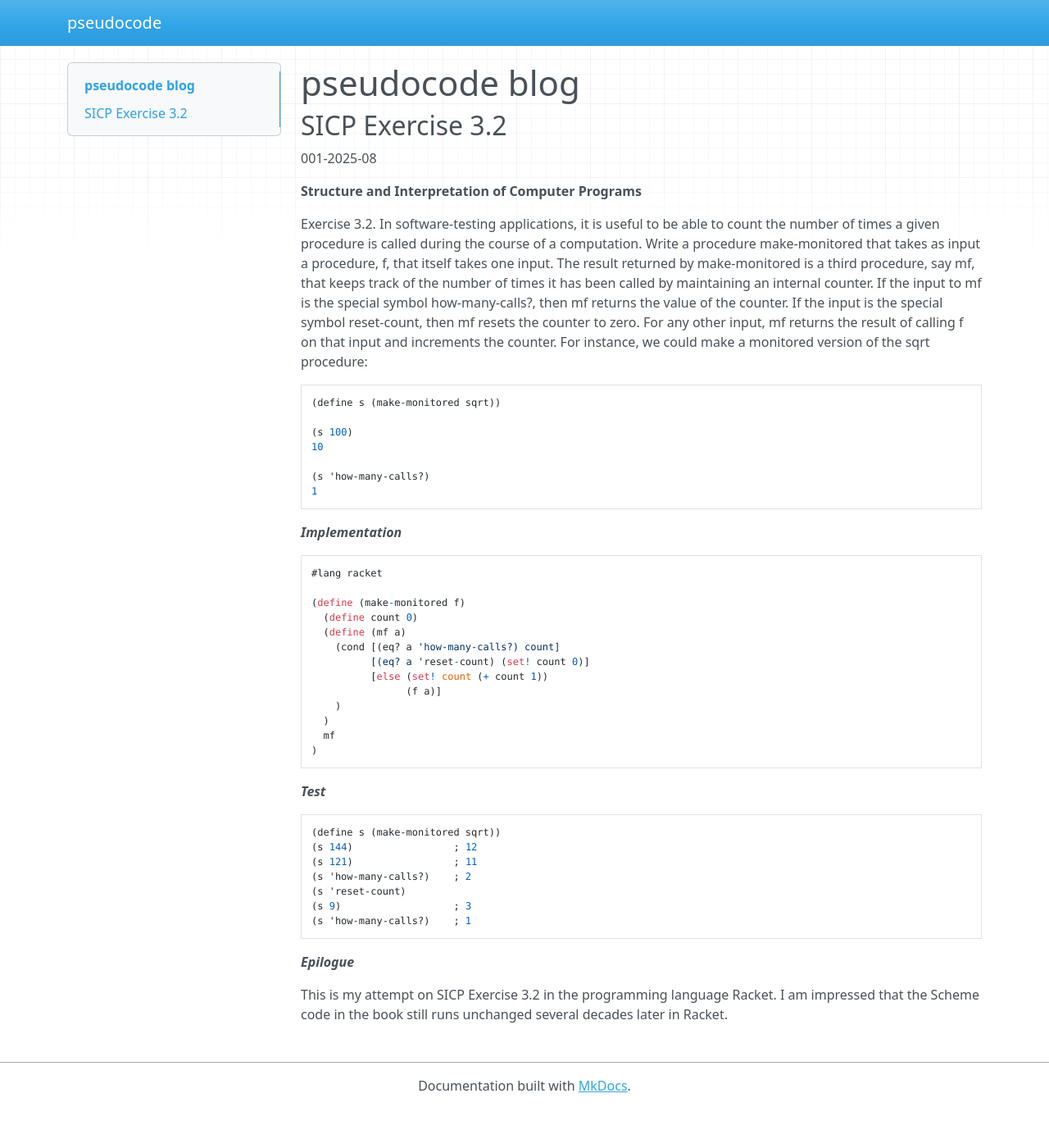
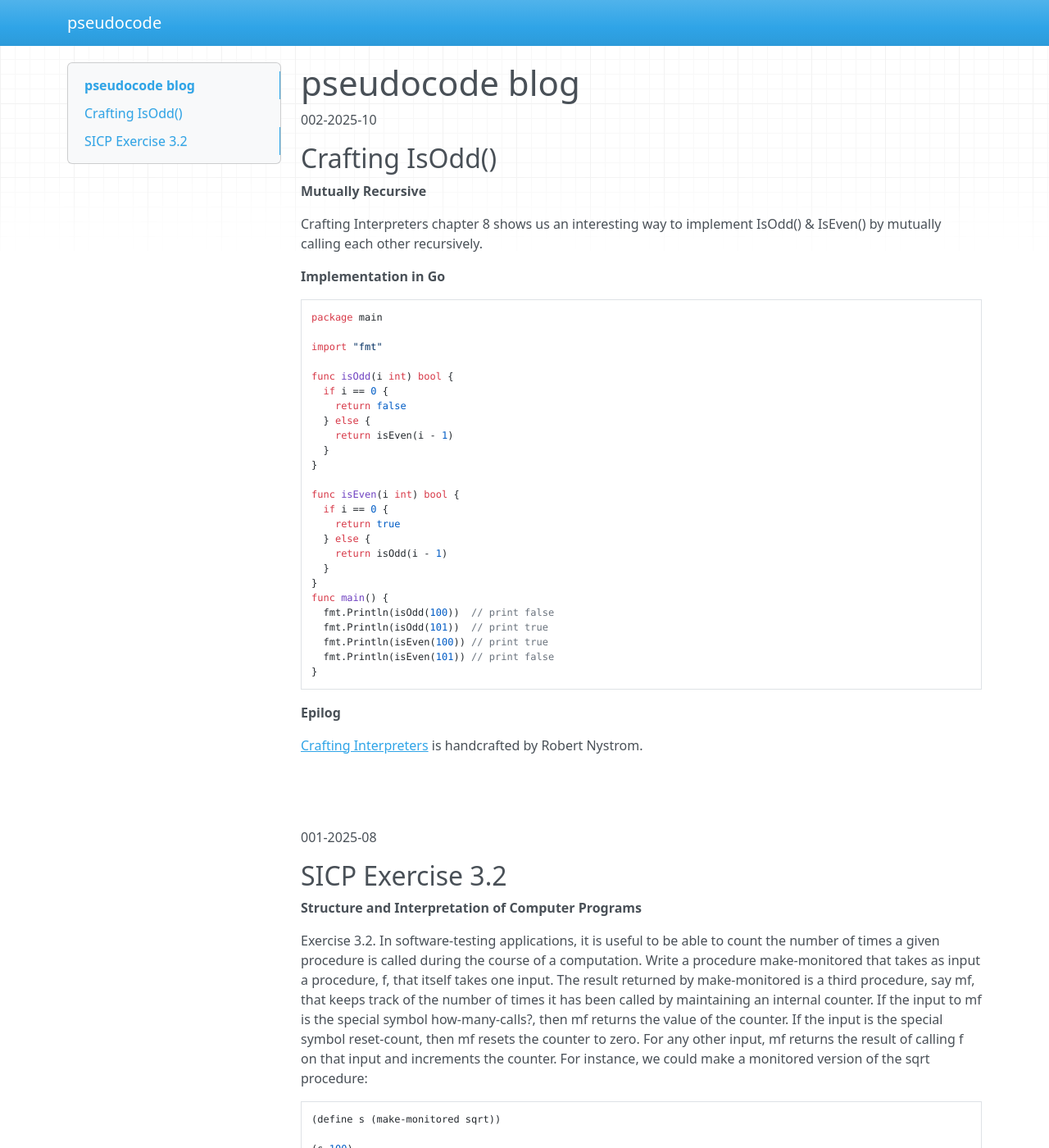
Before and after one commit to davidfung/blog, an MkDocs documentation site: the page built from docs/index.md, in a window 1280 px wide and 1400 px high. Shown: the whole window at 82% size. Built offline with MkDocs 1.6.1, drawn with Linux system fonts in a browser that asks for light colours; nearby versions of some CDN libraries.

Commit message:
Add entry 2: Crafting IsOdd()

```diff
--- a/docs/index.md
+++ b/docs/index.md
@@ -1,8 +1,49 @@
 # pseudocode blog
 
+002-2025-10
+
+## Crafting IsOdd()
+
+**Mutually Recursive**
+
+Crafting Interpreters chapter 8 shows us an interesting way to implement IsOdd() & IsEven() by mutually calling each other recursively.
+
+**Implementation in Go**
+
+    package main
+
+    import "fmt"
+
+    func isOdd(i int) bool {
+      if i == 0 {
+        return false
+      } else {
+        return isEven(i - 1)
+      }
+    }
+
+    func isEven(i int) bool {
+      if i == 0 {
+        return true
+      } else {
+        return isOdd(i - 1)
+      }
+    }
+    func main() {
+      fmt.Println(isOdd(100))  // print false
+      fmt.Println(isOdd(101))  // print true
+      fmt.Println(isEven(100)) // print true
+      fmt.Println(isEven(101)) // print false
+    }
+
+**Epilog**
+
+[Crafting Interpreters](https://craftinginterpreters.com) is handcrafted by Robert Nystrom.
+
+<br/><br/><br/>
+001-2025-08
+
 ## SICP Exercise 3.2
-
-001-2025-08
 
 **Structure and Interpretation of Computer Programs**
 
@@ -16,7 +57,7 @@ Exercise 3.2.  In software-testing applications, it is useful to be able to coun
     (s 'how-many-calls?)
     1
 
-***Implementation***
+**Implementation**
 
     #lang racket
 
@@ -32,7 +73,7 @@ Exercise 3.2.  In software-testing applications, it is useful to be able to coun
       mf
     )
 
-***Test***
+**Test**
 
     (define s (make-monitored sqrt))
     (s 144)                 ; 12
@@ -42,6 +83,6 @@ Exercise 3.2.  In software-testing applications, it is useful to be able to coun
     (s 9)                   ; 3
     (s 'how-many-calls?)    ; 1
 
-***Epilogue***
+**Epilog**
 
 This is my attempt on SICP Exercise 3.2 in the programming language Racket.  I am impressed that the Scheme code in the book still runs unchanged several decades later in Racket.
```
